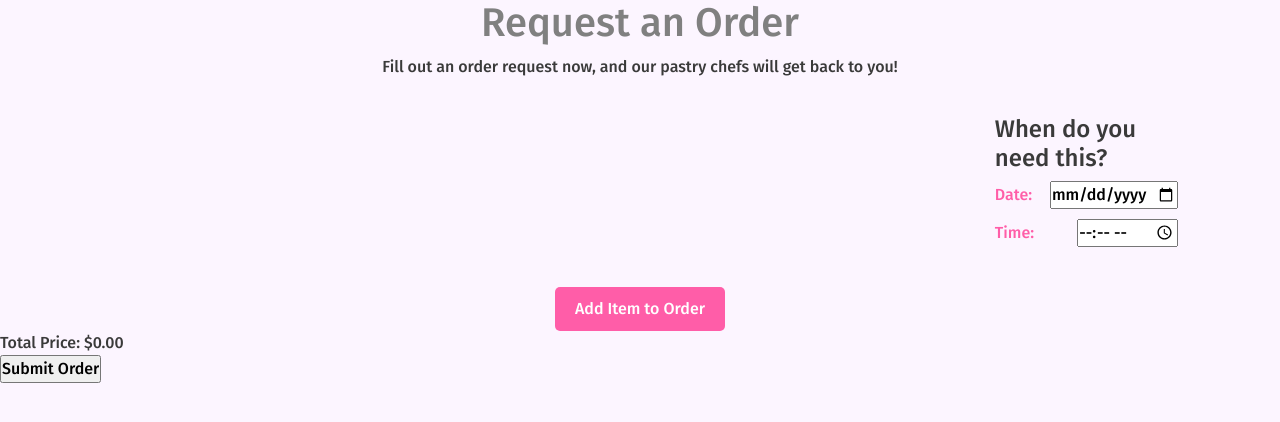
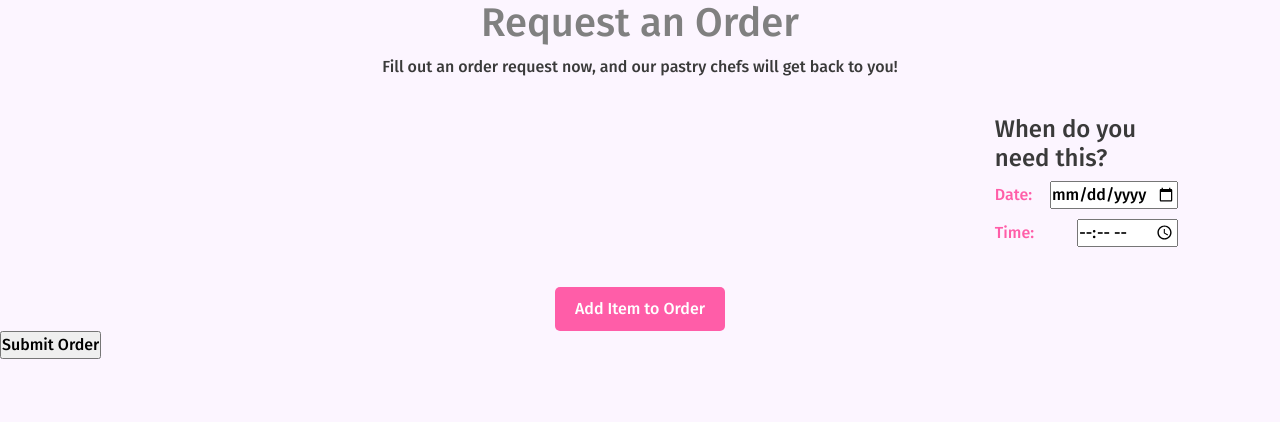
Before and after one commit to Veloric/2023FASE, a Flask app: page /order in a window 1280 px wide; the page is wider, and only the part inside the window is pictured. Shown: the part 121-543 px from the top of that part. Run offline with Flask 3, Linux system fonts and the light colour scheme.

Commit message:
no total price

```diff
--- a/templates/order.html
+++ b/templates/order.html
@@ -51,7 +51,6 @@
         <script src="{{ url_for('static', filename='order.js') }}"></script>
         <input type = "button" class="add-button" value = "Add Item to Order" onclick="createOrderForm()"></input>
 
-        <div id="totalPrice">Total Price: $0.00</div> <!-- I just put 0 for now -->
         <input type="submit" class = "submit-button" value="Submit Order"></input>
 
         <p class = "orderConfirmation">{{ msg }}</p> <!-- An alert for messages is added at the top, you can delete this if you want -->
```
